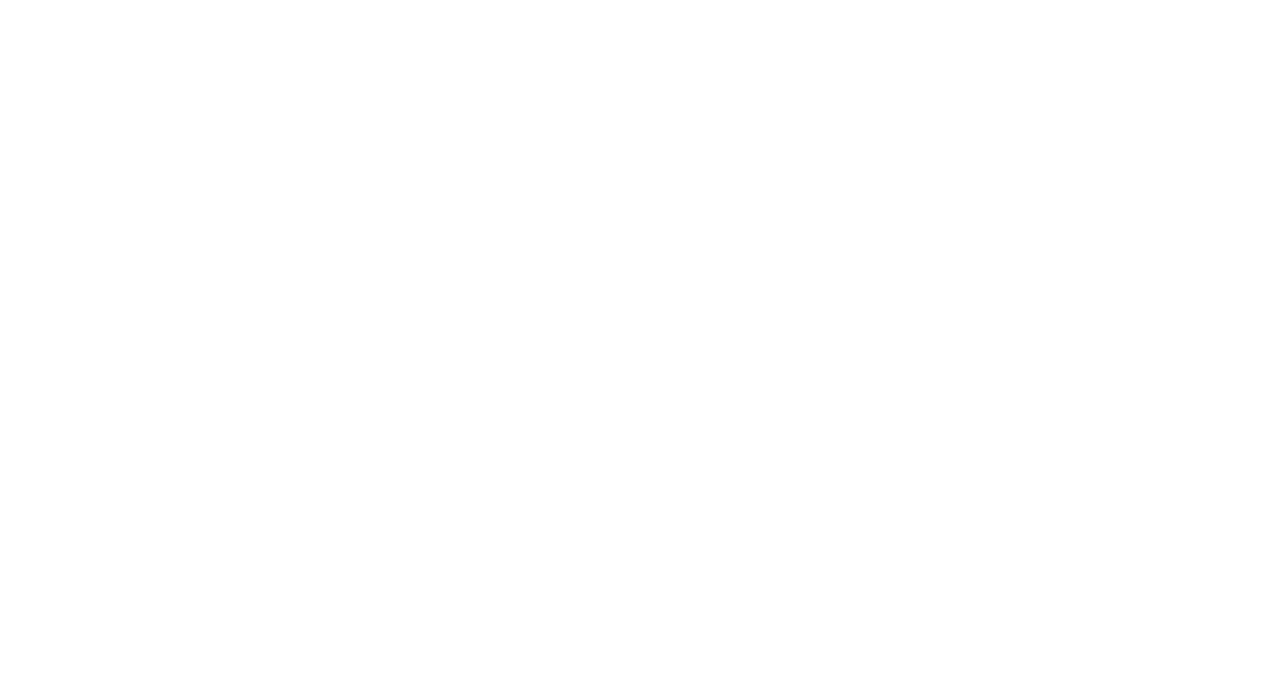
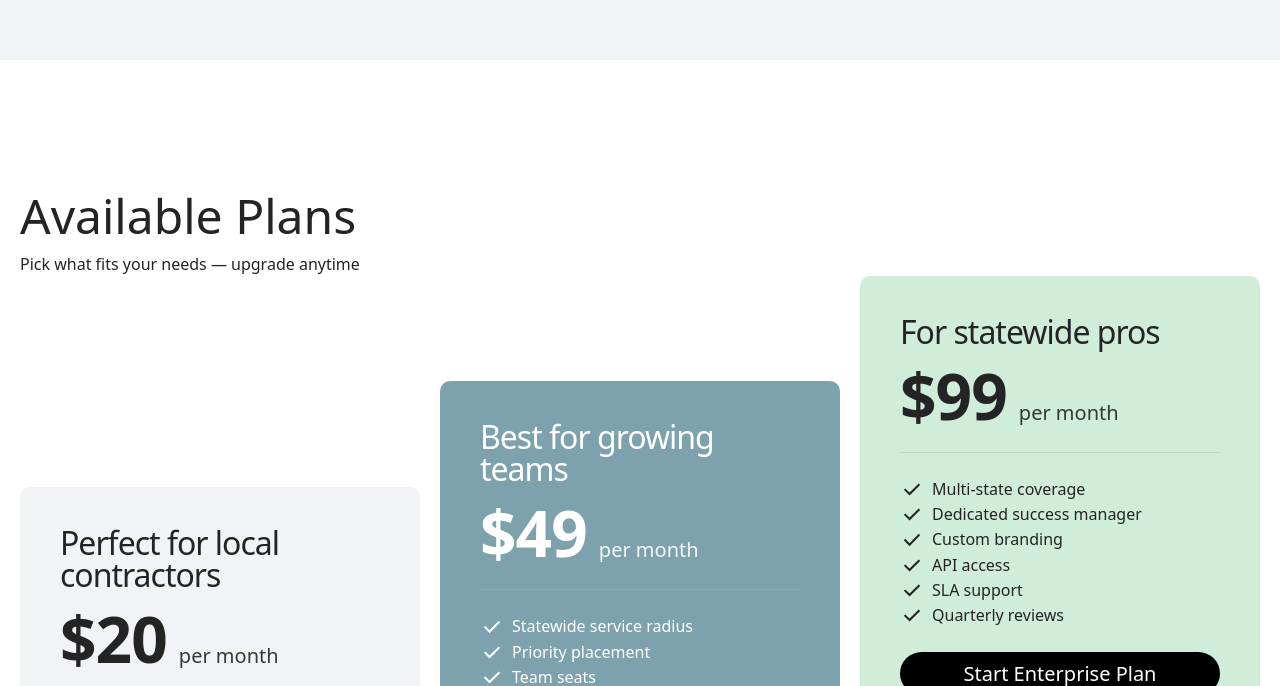
Before and after one commit to CBA-React/Christian-Landes, a Next.js app: page /pricing in a window 1280 px wide. Before the commit this address had no page. Shown: the part 614-1300 px from the top of the page. Before the commit the page ends 800 px from the top, so only its background shows below. Built offline with nearby package versions, Linux system fonts and the light colour scheme.

Commit message:
added pricing page

```diff
--- /dev/null
+++ b/src/app/(main)/pricing/page.tsx
@@ -0,0 +1,13 @@
+import React, { JSX } from 'react';
+
+import { PricingCards } from '@/modules/Pricing/PricingCards';
+import { PricingHero } from '@/modules/Pricing/PricingHero';
+
+export default function Pricing(): JSX.Element {
+    return (
+        <main>
+            <PricingHero />
+            <PricingCards />
+        </main>
+    );
+}
--- /dev/null
+++ b/src/modules/Pricing/PricingCards.tsx
@@ -0,0 +1,88 @@
+import React from 'react';
+
+import { PricingCard } from '@/shared/components/PricingCard/PricingCard';
+
+export const PricingCards: React.FC = () => {
+    return (
+        <section className="max-w-[1240px] mx-auto my-[120px] w-full flex flex-col">
+            <div className="text-[#242424]">
+                <h3 className="font-[500] text-[48px]">Available Plans</h3>
+                <p className="font-[400] text-[16px]">
+                    Pick what fits your needs — upgrade anytime
+                </p>
+            </div>
+            <div className="flex gap-5 h-[702px]">
+                <PricingCard
+                    id="plan-local"
+                    title="Perfect for local contractors"
+                    price="$20"
+                    features={[
+                        '25-mile service radius',
+                        'Unlimited job bidding',
+                        'Professional profile',
+                        'Direct messaging',
+                        'Mobile app access',
+                        'Email support',
+                    ]}
+                    bgClass="bg-[#F1F3F6]"
+                    textClass="text-[#242424]"
+                    checkIconSrc="/icons/symbols_check-black.svg"
+                    alignSelf="end"
+                    button={{
+                        label: 'Start Local Plan',
+                        href: '#',
+                        color: 'dark',
+                    }}
+                />
+
+                <PricingCard
+                    id="plan-regional"
+                    title="Best for growing teams"
+                    price="$49"
+                    features={[
+                        'Statewide service radius',
+                        'Priority placement',
+                        'Team seats',
+                        'Direct messaging',
+                        'Mobile & web app',
+                        'Priority support',
+                    ]}
+                    bgClass="bg-[#7EA2AD]"
+                    textClass="text-white"
+                    dividerClass="bg-[#FFFFFF1A]"
+                    checkIconSrc="/icons/symbols_check-white.svg"
+                    alignSelf="center"
+                    button={{
+                        label: 'Start Regional Plan',
+                        href: '#',
+                        color: 'primary',
+                        className: '!bg-white !text-[#242424]',
+                    }}
+                />
+
+                <PricingCard
+                    id="plan-enterprise"
+                    title="For statewide pros"
+                    price="$99"
+                    features={[
+                        'Multi-state coverage',
+                        'Dedicated success manager',
+                        'Custom branding',
+                        'API access',
+                        'SLA support',
+                        'Quarterly reviews',
+                    ]}
+                    bgClass="bg-[#CFEDD9]"
+                    textClass="text-[#242424]"
+                    checkIconSrc="/icons/symbols_check-black.svg"
+                    alignSelf="start"
+                    button={{
+                        label: 'Start Enterprise Plan',
+                        href: '#',
+                        color: 'dark',
+                    }}
+                />
+            </div>
+        </section>
+    );
+};
--- /dev/null
+++ b/src/modules/Pricing/PricingHero.tsx
@@ -0,0 +1,34 @@
+import React from 'react';
+import Link from 'next/link';
+
+import { Button } from '@/shared/components/Button/Button';
+
+import ArrowRightIcon from '../../../public/icons/arrow-up-right-white-big.svg';
+
+export const PricingHero: React.FC = () => {
+    return (
+        <section className="bg-[#F1F3F6]  justify-center py-[208px] text-center w-full">
+            <div className="max-w-[1240px] mx-auto w-full flex flex-col items-center">
+                <h1 className="text-[#242424] font-[500] text-[64px] mb-5 leading-[64px]">
+                    Simple pricing for serious <br /> contractors
+                </h1>
+                <p className="text-[#242424] font-[400] text-[16px] mb-[28px]">
+                    Choose a plan that fits your business — no hidden fees.
+                </p>
+                <Link href="#">
+                    <Button
+                        type="button"
+                        variant="solid"
+                        color="primary"
+                        icon={<ArrowRightIcon aria-hidden="true" />}
+                        iconPosition="right"
+                        className="!bg-[#003BFF] !rounded-none !h-[58px] !px-6 !py-3 !w-[209px] justify-between !text-[20px] !font-[400]"
+                        aria-label="Get Started"
+                    >
+                        Get Started
+                    </Button>
+                </Link>
+            </div>
+        </section>
+    );
+};
--- /dev/null
+++ b/src/shared/components/PricingCard/PricingCard.tsx
@@ -0,0 +1,113 @@
+import Image from 'next/image';
+import Link from 'next/link';
+
+import { Button } from '@/shared/components/Button/Button';
+
+type ButtonCfg = {
+    label: string;
+    href: string;
+    className?: string;
+    color?: 'dark' | 'primary';
+};
+
+type PricingCardProps = {
+    id?: string;
+    title: string;
+    price: string;
+    period?: string;
+    features: string[];
+
+    bgClass?: string;
+    textClass?: string;
+    checkIconSrc?: string;
+    alignSelf?: 'start' | 'center' | 'end';
+    dividerClass?: string;
+
+    button: ButtonCfg;
+    className?: string;
+};
+
+export const PricingCard: React.FC<PricingCardProps> = ({
+    id,
+    title,
+    price,
+    period = 'per month',
+    features,
+    bgClass = 'bg-[#F1F3F6]',
+    textClass = 'text-[#242424]',
+    checkIconSrc = '/icons/symbols_check-black.svg',
+    alignSelf = 'start',
+    dividerClass = 'bg-[#2424241A]',
+    button,
+    className = '',
+}) => {
+    const selfClass =
+        alignSelf === 'end'
+            ? 'self-end'
+            : alignSelf === 'center'
+              ? 'self-center'
+              : 'self-start';
+
+    return (
+        <article
+            aria-labelledby={id}
+            className={`p-10 ${bgClass} max-w-[400px] w-full rounded-[10px] flex flex-col gap-6 h-max ${selfClass} ${className}`}
+        >
+            <div>
+                <h3
+                    id={id}
+                    className={`text-[32px] font-[500] mb-4 leading-[100%] tracking-[-1px] ${textClass}`}
+                >
+                    {title}
+                </h3>
+
+                <div
+                    className={`flex gap-3 items-end ${textClass}`}
+                    aria-label="Price"
+                >
+                    <span className="text-[64px] font-[700] leading-[100%] tracking-[-1px]">
+                        {price}
+                    </span>
+                    <span className="text-[20px] font-[500] opacity-90">
+                        {period}
+                    </span>
+                </div>
+            </div>
+
+            <hr className={`w-full h-[1px] border-0 ${dividerClass}`} />
+
+            <ul
+                className={`text-[16px] font-[400] ${textClass}`}
+                aria-label="Plan features"
+            >
+                {features.map((f, i) => (
+                    <li key={i} className="flex items-start gap-2">
+                        <Image
+                            src={checkIconSrc}
+                            alt=""
+                            aria-hidden="true"
+                            width={24}
+                            height={24}
+                        />
+                        <span>{f}</span>
+                    </li>
+                ))}
+            </ul>
+
+            <Link
+                href={button.href}
+                aria-label={button.label}
+                className="w-full"
+            >
+                <Button
+                    type="button"
+                    variant="solid"
+                    color={button.color ?? 'dark'}
+                    className={`!h-[43px] !px-6 !py-3 !w-full justify-center !text-[20px] !font-[400] ${button.className ?? ''}`}
+                >
+                    {button.label}
+                </Button>
+            </Link>
+        </article>
+    );
+};
--- /dev/null
+++ b/src/shared/lib/cn.ts
@@ -0,0 +1,4 @@
+// Simple cn utility using Array join (can be replaced with clsx if needed)
+export function cn(...args: (string | undefined | false | null)[]): string {
+    return args.filter(Boolean).join(' ');
+}
```
Also changed, not shown: public/icons/symbols_check-black.svg (added), public/icons/symbols_check-white.svg (added).
